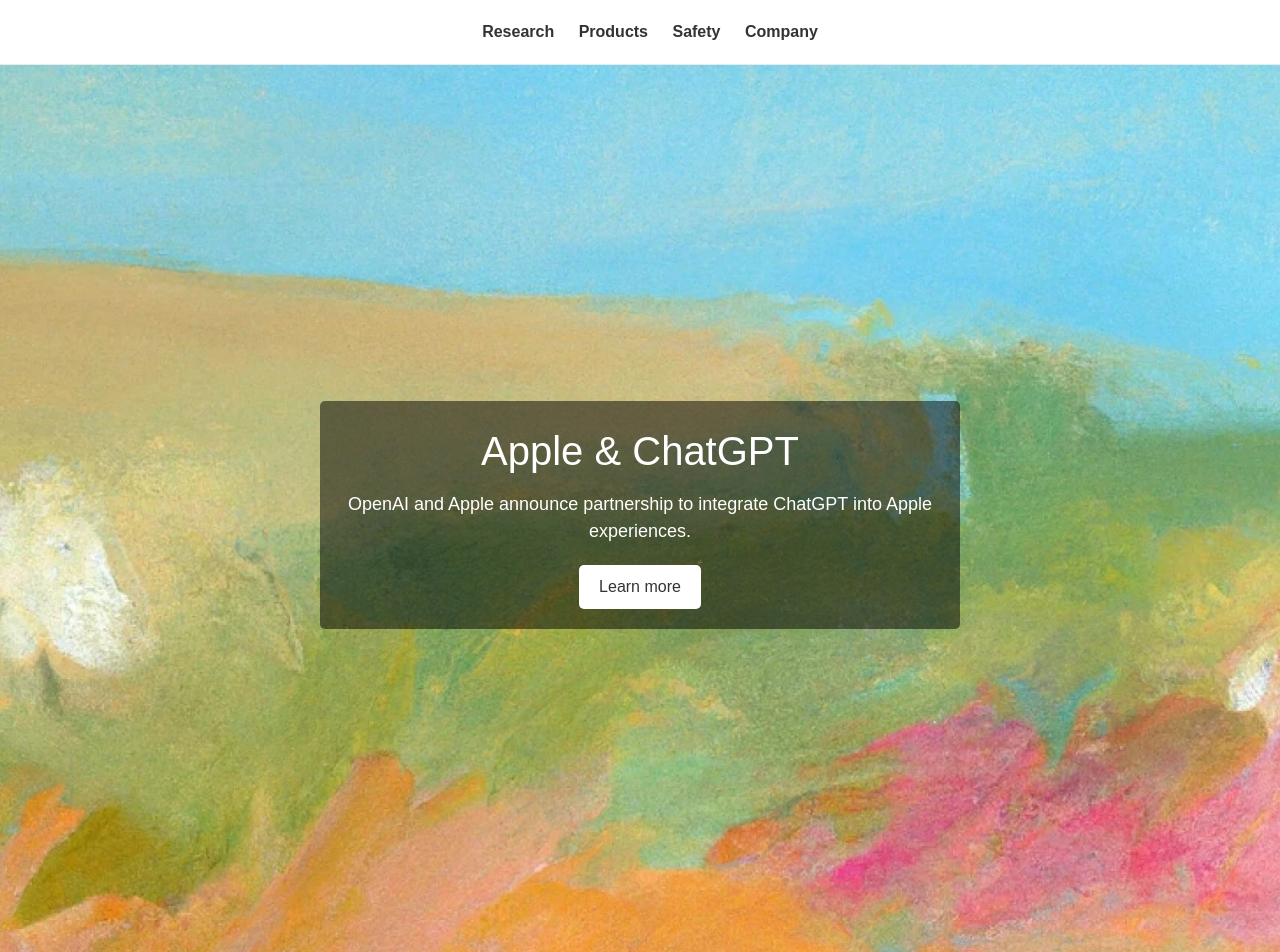
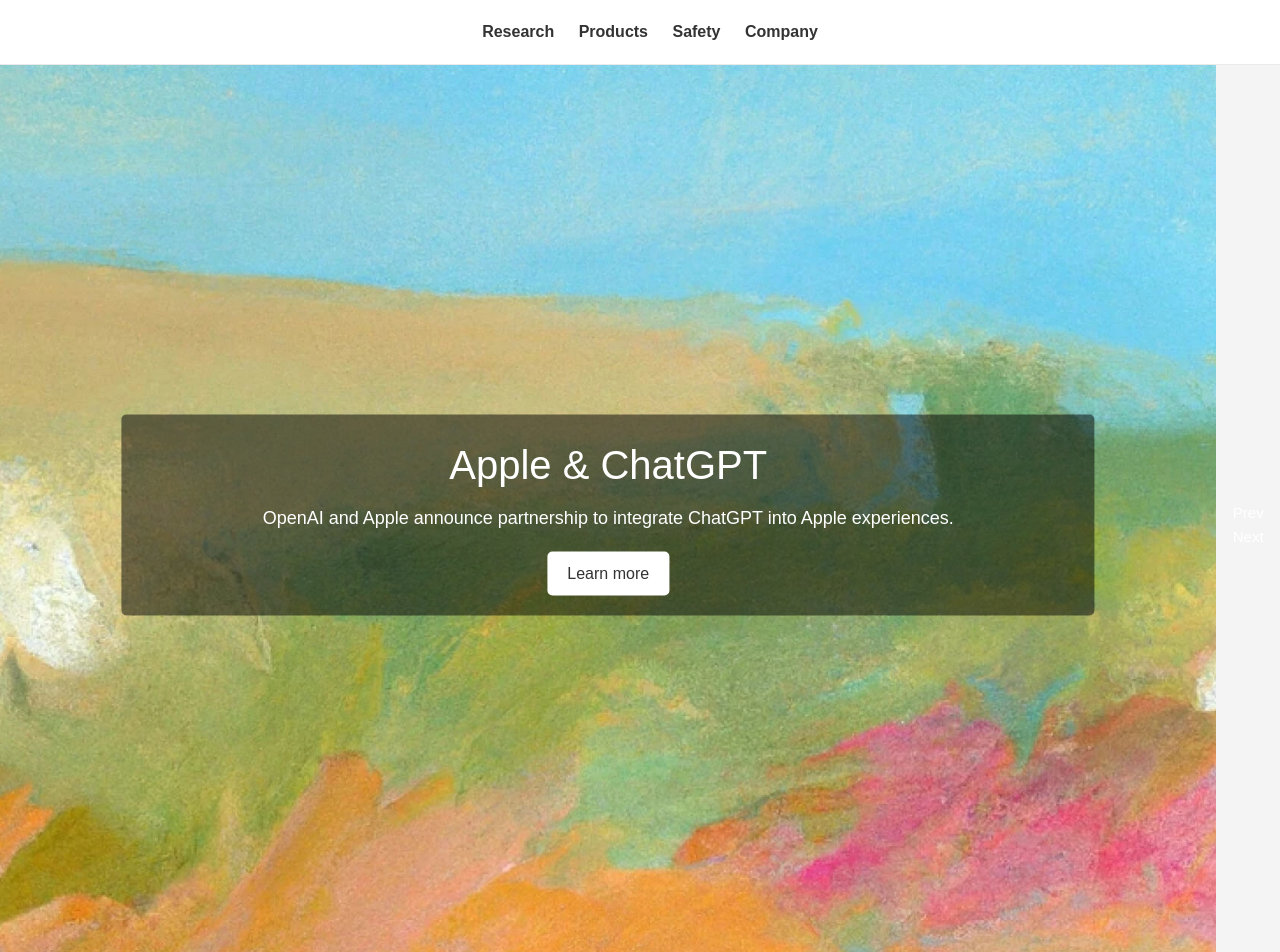
Before and after one commit to danielkua-ai/danielkua-ai.github.io, a Jekyll site: the page index.html, which Jekyll copies as it is, in a window 1280 px wide. Shown: the top 952 px of the page. Built offline with Jekyll 4.4.1, drawn with Linux system fonts in a browser that asks for light colours; some web fonts are replaced.

Commit message:
Fix image cutoff and center text in hero section

```diff
--- a/styles/main.css
+++ b/styles/main.css
@@ -47,6 +47,9 @@
     overflow: hidden;
     text-align: center;
     color: #fff;
+    display: flex;
+    align-items: center;
+    justify-content: center;
 }
 
 .hero-slider {
@@ -79,6 +82,8 @@
     background: rgba(0, 0, 0, 0.5);
     padding: 20px;
     border-radius: 5px;
+    width: 80%;
+    text-align: center;
 }
 
 .hero-slider .slide .caption h2 {
```
